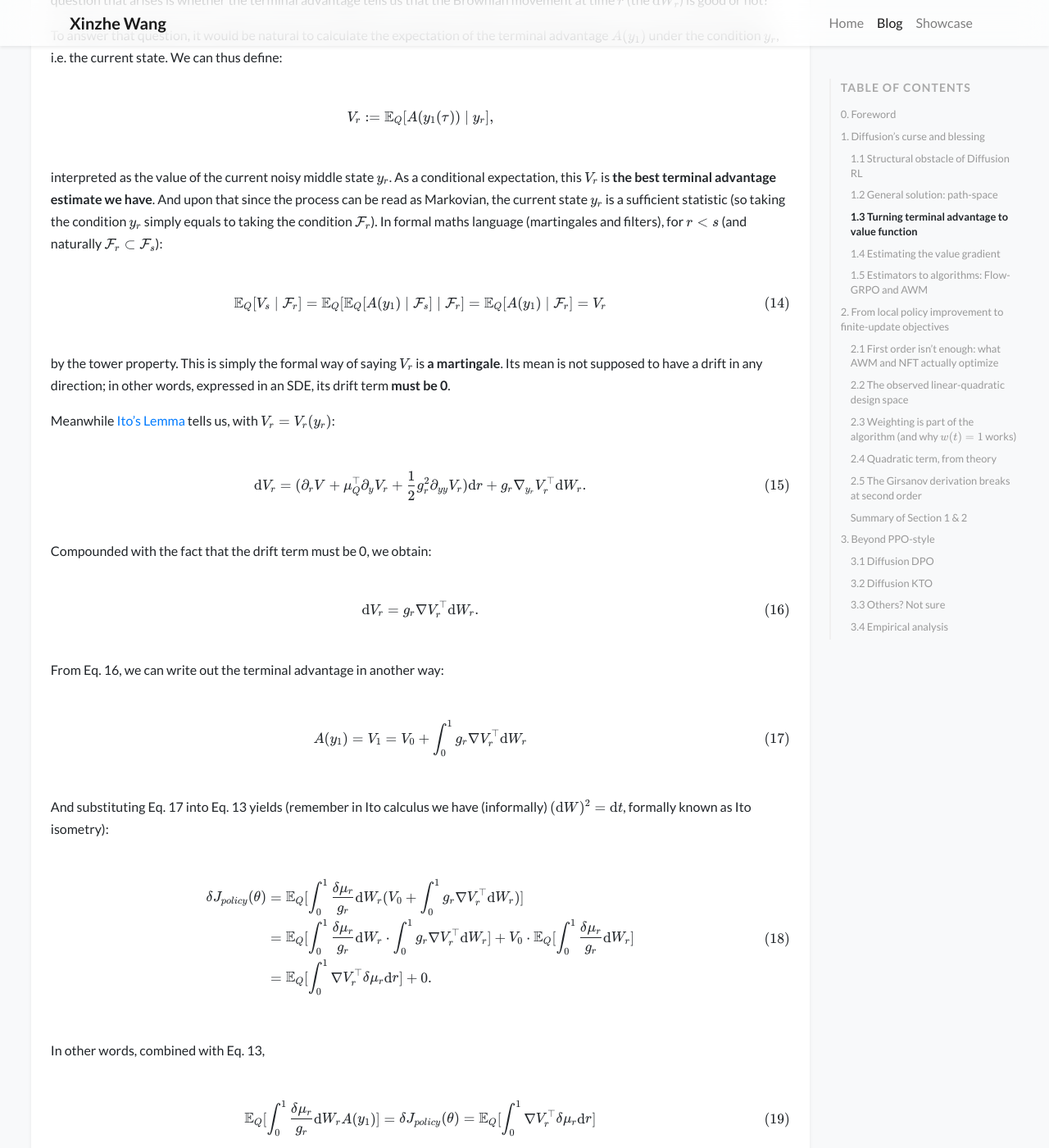
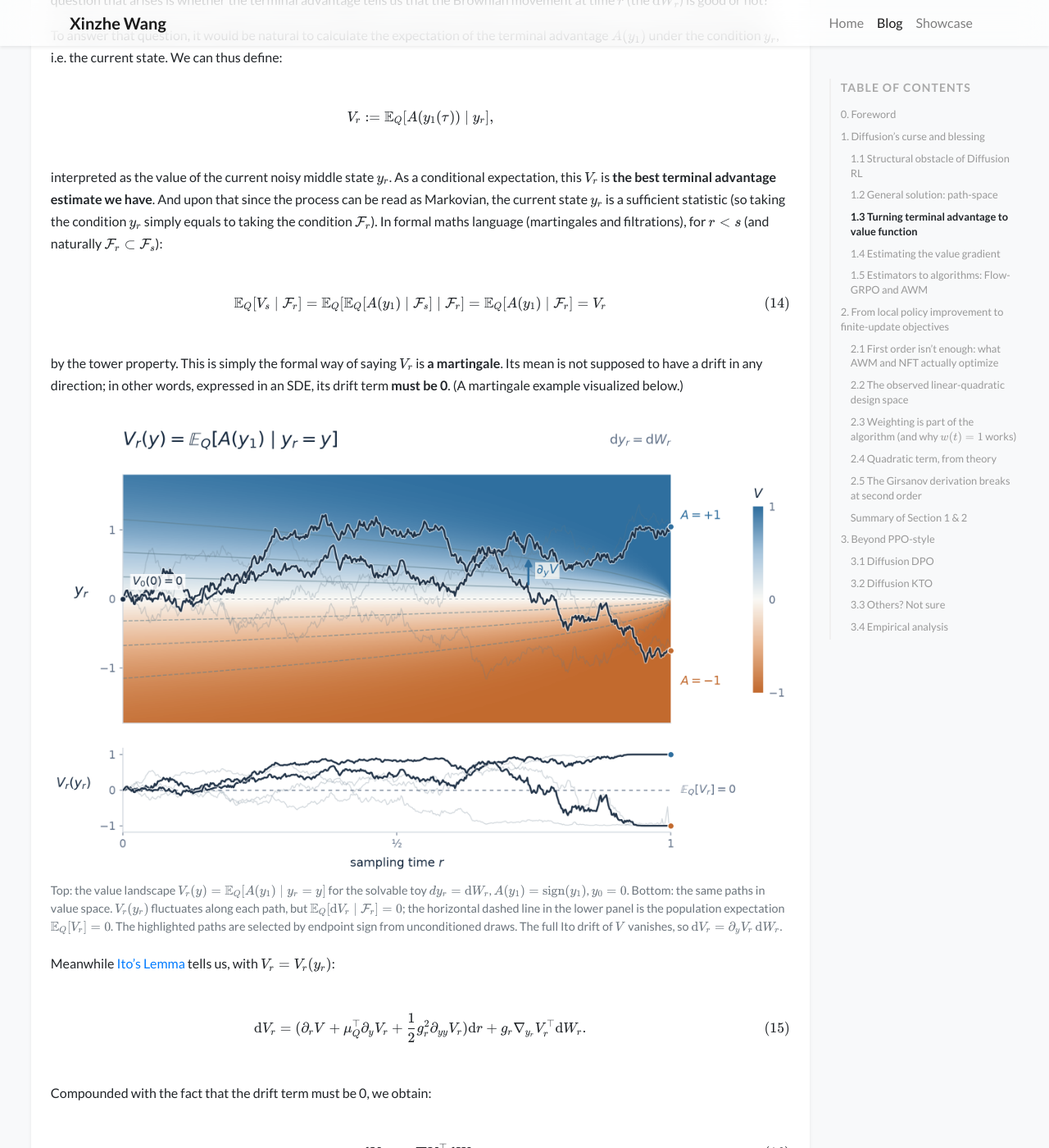
Before and after one commit to gold3fluoride/gold3fluoride.github.io, a Jekyll site: the page built from _posts/2026-09-26-Diffusion-RL.md, in a window 1280 px wide and 1400 px high, scrolled down 5586 px. Shown: the whole window at 82% size. Built offline with Jekyll 4.4.1, drawn with Linux system fonts in a browser that asks for light colours; nearby versions of some CDN libraries; a style sheet for code colours, icons or effects is not loaded; some of the changed text lies outside the part shown.

Commit message:
update section 1 figures

```diff
--- a/_posts/2026-09-26-Diffusion-RL.md
+++ b/_posts/2026-09-26-Diffusion-RL.md
@@ -64,7 +64,7 @@
 \mathbb{E}_{P_\theta(\tau)} A(x_0(\tau)) = \mathbb{E}_{Q(\tau)}{[\frac{P_\theta(\tau)}{Q(\tau)}A(x_0(\tau))]} = \mathbb{E}_{Q(\tau)} [\prod_t \frac{p_\theta (x_{t-\Delta t}  \mid  x_t)}{q(x_{t-\Delta t}  \mid  x_t)} A(x_0(\tau))] \tag{4}
 $$
 
-(The initial noise distribution $p_1(x_1)$ cancels out in $P_\theta$ and $Q$. **This is simply importance sampling and the direct source of Flow-GRPO's per step optimization.** But let's dive deeper with 0814 before returning to any specific method.)
+(The initial noise distribution $p_1(x_1)$ cancels out in $P_\theta$ and $Q$. **This is simply importance sampling (see image below) and the direct source of Flow-GRPO's per step optimization.** But let's dive deeper with 0814 before returning to any specific method.)
 
 <figure class="figure w-100">
   <img src="{{ '/assets/diffusionrl/diffusion-path-space.png' | relative_url }}" class="figure-img img-fluid" alt="Two panels of denoising trajectories. Left: paths sampled from Q. Right: the same paths colored by the path likelihood ratio P_theta/Q on a log scale, with a highlighted bundle ending near A(x0).">
@@ -173,14 +173,19 @@
 V_r := \mathbb{E}_Q [A(y_1(\tau)) \mid y_r],
 $$
 
-interpreted as the value of the current noisy middle state $y_r$. As a conditional expectation, this $V_r$ is **the best terminal advantage estimate we have**. And upon that since the process can be read as Markovian, the current state $y_r$ is a sufficient statistic (so taking the condition $y_r$ simply equals to taking the condition $\mathcal{F}_r$). In formal maths language (martingales and filters), for $r<s$ (and naturally $\mathcal{F}_r \subset \mathcal{F}_s$):
+interpreted as the value of the current noisy middle state $y_r$. As a conditional expectation, this $V_r$ is **the best terminal advantage estimate we have**. And upon that since the process can be read as Markovian, the current state $y_r$ is a sufficient statistic (so taking the condition $y_r$ simply equals to taking the condition $\mathcal{F}_r$). In formal maths language (martingales and filtrations), for $r<s$ (and naturally $\mathcal{F}_r \subset \mathcal{F}_s$):
 
 $$
 \mathbb{E}_Q[V_s \mid \mathcal{F}_r] = \mathbb{E}_Q[\mathbb{E}_Q[A(y_1) \mid \mathcal{F}_s] \mid \mathcal{F}_r]
 = \mathbb{E}_Q [A(y_1) \mid \mathcal{F}_r] = V_r \tag{14}
 $$
 
-by the tower property. This is simply the formal way of saying $V_r$ is **a martingale**. Its mean is not supposed to have a drift in any direction; in other words, expressed in an SDE, its drift term **must be 0**.
+by the tower property. This is simply the formal way of saying $V_r$ is **a martingale**. Its mean is not supposed to have a drift in any direction; in other words, expressed in an SDE, its drift term **must be 0**. (A martingale example visualized below.)
+
+<figure class="figure w-100">
+  <img src="{{ '/assets/diffusionrl/martingale-value-landscape.png' | relative_url }}" class="figure-img img-fluid" alt="Top: a blue-orange value landscape over state and sampling time with Brownian paths; two highlighted paths end at positive and negative rewards. Bottom: the same paths in value space, fluctuating around a dashed zero expectation.">
+  <figcaption class="figure-caption">Top: the value landscape \(V_r(y)=\mathbb{E}_Q[A(y_1)\mid y_r=y]\) for the solvable toy \(dy_r=\mathrm{d}W_r\), \(A(y_1)=\mathrm{sign}(y_1)\), \(y_0=0\). Bottom: the same paths in value space. \(V_r(y_r)\) fluctuates along each path, but \(\mathbb{E}_Q[\mathrm{d}V_r\mid\mathcal{F}_r]=0\); the horizontal dashed line in the lower panel is the population expectation \(\mathbb{E}_Q[V_r]=0\). The highlighted paths are selected by endpoint sign from unconditioned draws. The full Ito drift of \(V\) vanishes, so \(\mathrm{d}V_r=\partial_yV_r\,\mathrm{d}W_r\).</figcaption>
+</figure>
 
 Meanwhile [Ito's Lemma](https://en.wikipedia.org/wiki/It%C3%B4%27s_lemma) tells us, with $V_r = V_r(y_r)$:
 
@@ -549,6 +554,11 @@
 The first asks which **random reverse-process perturbation** (therefore written with $r$) happened to correlate with terminal reward. The second uses diffusion's known forward corruption kernel (therefore written with $t$) to ask which **endpoint-specific velocity residual** is associated with terminal reward.
 
 They might look like very different algorithms because they target at different random variables during training. Under the first-order path-space analysis, however, both happen to be ways of estimating the same object $\nabla V$.
+
+<figure class="figure w-100">
+  <img src="{{ '/assets/diffusionrl/estimator-comparison.png' | relative_url }}" class="figure-img img-fluid" alt="Two panels compare value-gradient estimators. Left: one step of a noisy denoising trajectory is magnified into its drift and random noise components; positive terminal advantage reinforces the noise direction. Right: advantage reweighting increases the right-hand endpoint mode and moves the endpoint mean right. Velocity arrows run from the two mean endpoints to the fixed x_t; the tilted arrow is shorter, showing the lower mean forward velocity.">
+  <figcaption class="figure-caption">Two routes to the value gradient. Left: terminal advantage weights a sampled reverse-SDE noise kick. Right: favoring high-advantage clean endpoints shifts their conditional mean forward velocity. The positive density tilt moves the endpoint mean \(m_\lambda\) toward the fixed \(x_t\); the velocity arrow from \(m_\lambda\) to \(x_t\) is shorter than the baseline arrow from \(m_0\), so \(\delta v<0\). </figcaption>
+</figure>
 
 ## 2. From local policy improvement to finite-update objectives
 
```
Also changed, not shown: assets/diffusionrl/estimator-comparison.png (added), assets/diffusionrl/martingale-value-landscape.png (added).
